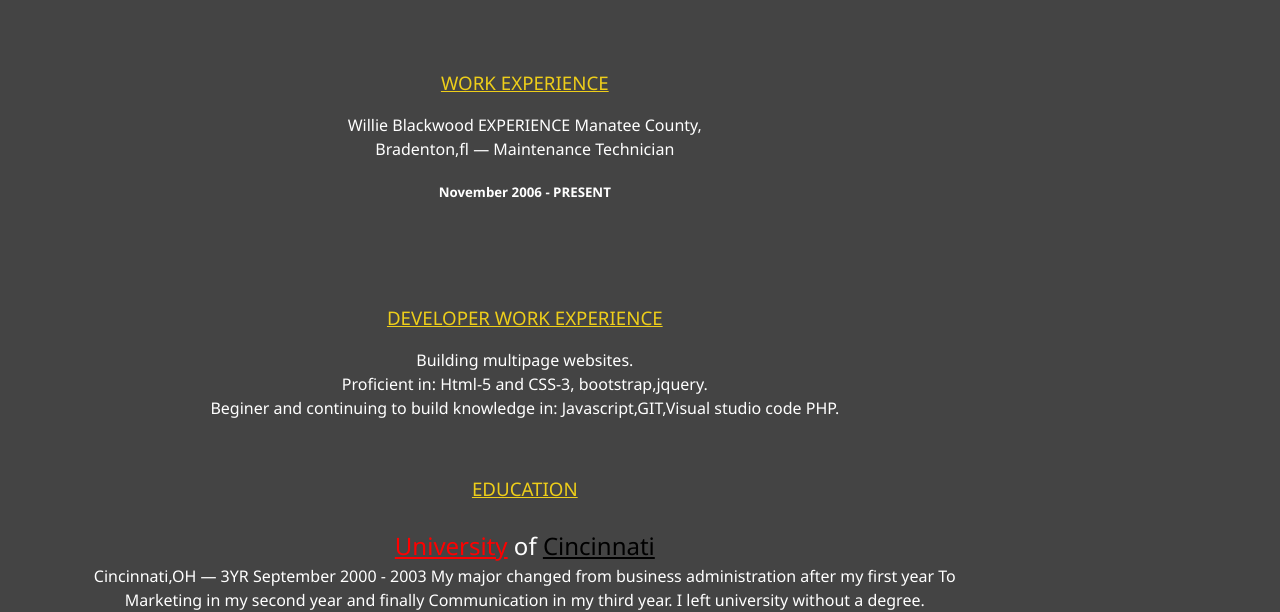
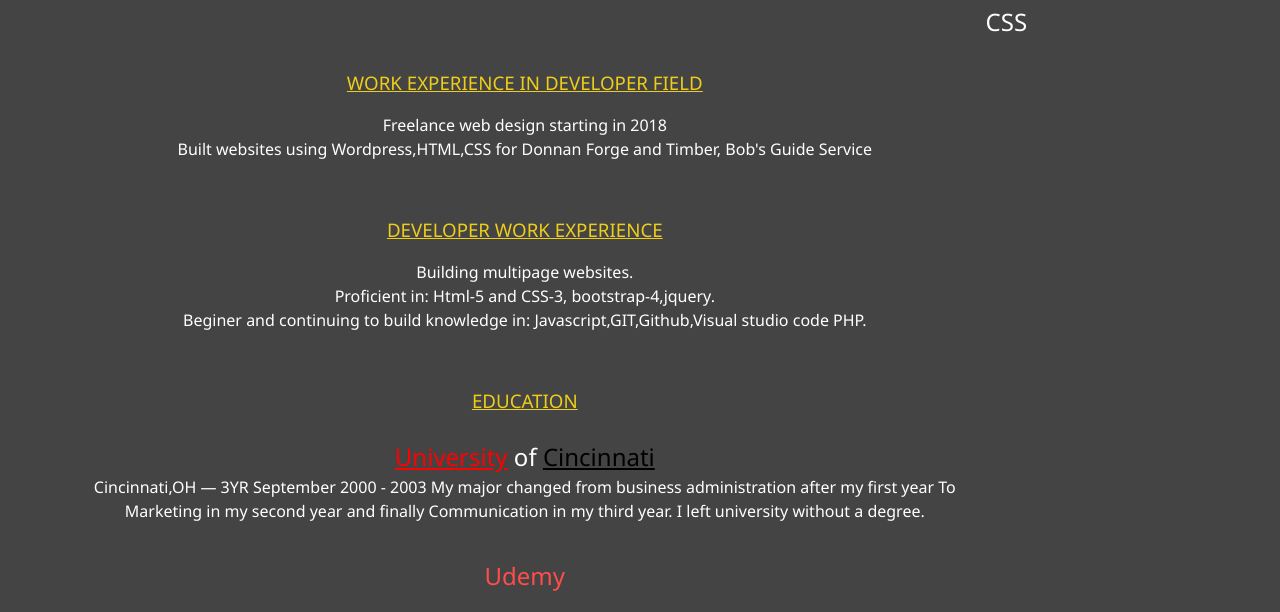
Before and after one commit to wisewill1/September1_portfolio, a website: page resume.html in a window 1280 px wide. Shown: the part 204-816 px from the top of the page. Drawn offline with Linux system fonts and the light colour scheme.

Commit message:
RESUME UPDATE

```diff
--- a/resume.html
+++ b/resume.html
@@ -55,16 +55,16 @@
             <span class="text-secondary">Blackwood</span>
         </h1>
     <div class="container1">
-       <h3 class="resume-header">Work Experience</h3>
-       <p> Willie Blackwood EXPERIENCE Manatee County, <br>
-           Bradenton,fl — Maintenance Technician<br>
-         <h5>November 2006 - PRESENT</h5> <br>
+       <h3 class="resume-header">Work Experience in Developer field</h3>
+       <p> Freelance web design starting in 2018 <br>
+           Built websites using Wordpress,HTML,CSS for Donnan Forge and Timber, Bob's Guide Service<br>
+
 
          <h3 class="resume-header">Developer work experience</h3>
         <p>
             Building multipage websites.<br>
-            Proficient in: Html-5 and CSS-3, bootstrap,jquery.<br>
-            Beginer and continuing to build knowledge in: Javascript,GIT,Visual studio code
+            Proficient in: Html-5 and CSS-3, bootstrap-4,jquery.<br>
+            Beginer and continuing to build knowledge in: Javascript,GIT,Github,Visual studio code
             PHP.
         </p>
      <h3 class="resume-header">EDUCATION</h3> <br>
@@ -108,6 +108,14 @@
 
        </p>
     </div>
+    <div class="container">
+        <h2>CSS</h2>
+        <div class="progress">
+            <div class="progress-bar" role="progressbar" aria-valuenow="70" aria-valuemin="0" aria-valuemax="100" style="width:50%">
+                <span class="sr-only">50% Complete</span>
+            </div>
+        </div>
+    </div>
     <!-- <div class="container2">
      <ul>
          <ol>1+yr CSS.</ol>
```
